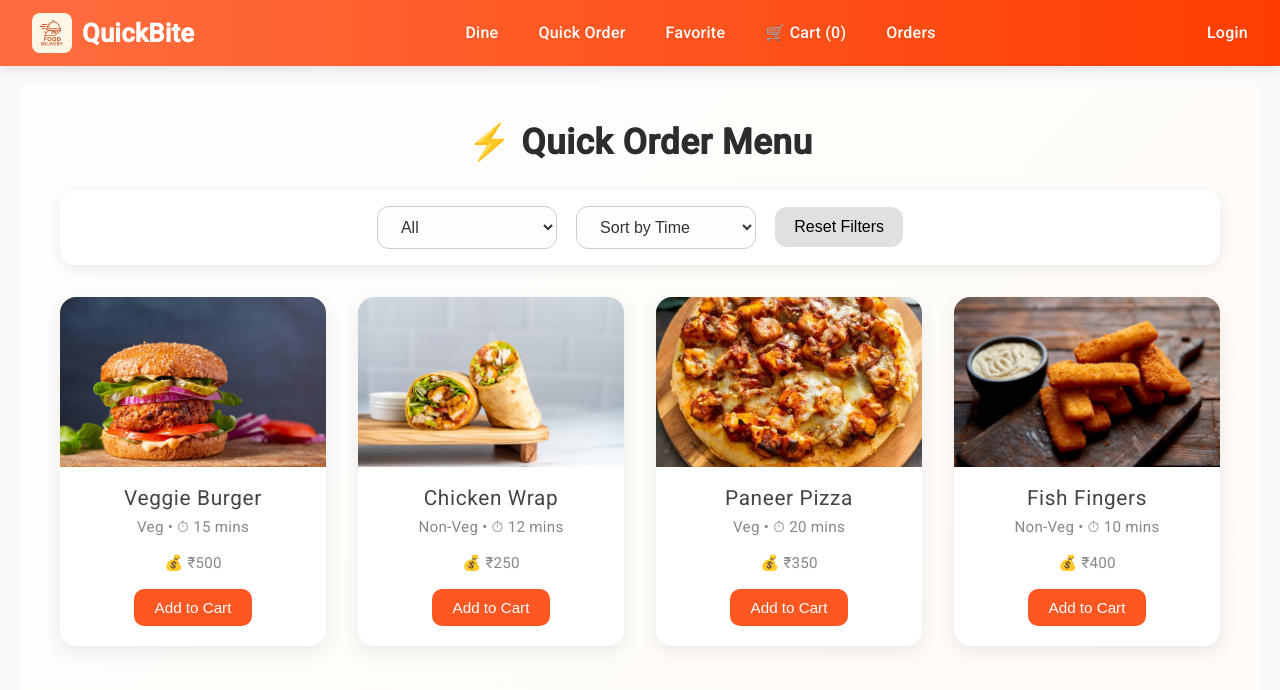
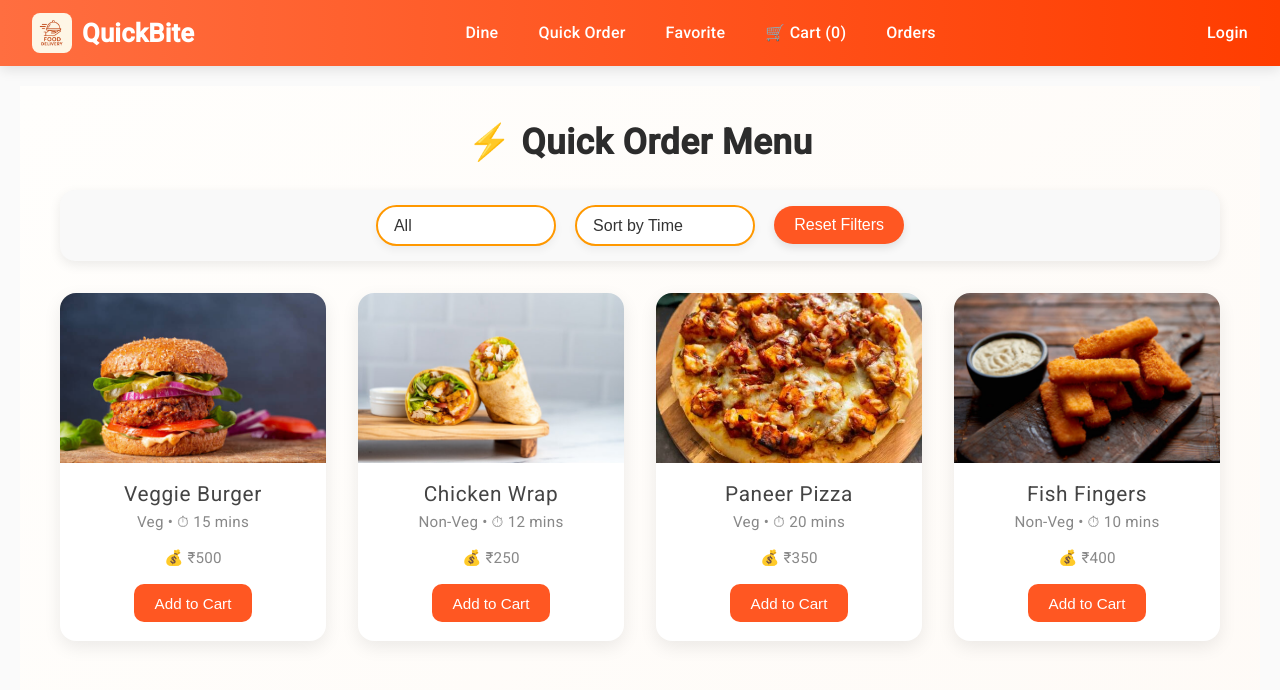
Before and after one commit to Prashanth-HP/Food_Delivery, an Angular app in the folder Frontend/: page /quick-order in a window 1280 px wide. Shown: the top 690 px of the page. Built offline with nearby package versions, Linux system fonts and the light colour scheme.

Commit message:
Modified frontend

```diff
--- a/Frontend/src/app/components/dine-detail/dine-detail.component.css
+++ b/Frontend/src/app/components/dine-detail/dine-detail.component.css
@@ -30,7 +30,7 @@
   max-width: 90vw;
   padding: 12px 20px;
   font-size: 16px;
-  border: 2px solid #ff5722;
+  border: 2px solid #ff9800;
   border-radius: 30px;
   outline: none;
   transition: all 0.3s ease;
--- a/Frontend/src/app/components/quick-order/quick-order.component.css
+++ b/Frontend/src/app/components/quick-order/quick-order.component.css
@@ -14,55 +14,70 @@
 }
 
 /* Enhanced Filters Section */
+/* Container for Filter Controls */
 .filter-controls {
   display: flex;
   justify-content: center;
   align-items: center;
   flex-wrap: wrap;
-  gap: 1.2rem;
-  margin-bottom: 2rem;
-  background: #fff;
-  padding: 1rem 1.5rem;
-  border-radius: 15px;
-  box-shadow: 0 4px 14px rgba(0, 0, 0, 0.08);
+  gap: 1.2rem; /* Spacing between controls */
+  margin-bottom: 2rem; /* Space below the control bar */
+  background: #f9f9f9; /* Slightly off-white background for subtle contrast */
+  padding: 15px 25px; /* Generous padding */
+  border-radius: 15px; /* Moderately rounded corners for the container */
+  box-shadow: 0 4px 12px rgba(0, 0, 0, 0.08); /* Subtle shadow for depth */
 }
 
+/* Styling for the Select Dropdowns within the Filter Controls */
 .filter-controls select {
-  padding: 0.7rem 1.2rem;
-  font-size: 1rem;
-  border-radius: 12px;
-  border: 1px solid #ccc;
-  background-color: #fdfdfd;
-  transition: border-color 0.3s ease, box-shadow 0.3s ease;
-  min-width: 180px;
-  color: #333;
+  padding: 10px 16px; /* Padding similar to NEW STYLE example */
+  font-size: 16px; /* Font size from NEW STYLE example */
+  border-radius: 30px; /* Highly rounded corners like NEW STYLE */
+  border: 2px solid #ff9800; /* Amber border like .filter-select */
+  background-color: #fff; /* White background */
+  color: #333; /* Standard text color */
+  outline: none; /* Remove default outline */
+  transition: border 0.3s ease, box-shadow 0.3s ease; /* Smooth transitions */
+  box-shadow: 0 4px 8px rgba(0, 0, 0, 0.05); /* Subtle shadow like .filter-select */
+  min-width: 180px; /* Retain minimum width if needed */
+  cursor: pointer; /* Indicate interactivity */
+  appearance: none; /* Remove default system appearance */
+  -webkit-appearance: none;
+  -moz-appearance: none;
+  padding-right: 40px; /* Add space for custom arrow if using one */
 }
 
-.filter-controls select:focus,
-.filter-controls select:hover {
-  border-color: #ff5722;
-  box-shadow: 0 0 0 4px rgba(255, 87, 34, 0.1);
-  outline: none;
+/* Focus State for Select Dropdowns */
+.filter-controls select:focus {
+  border-color: #f57c00; /* Darker amber border on focus */
+  box-shadow: 0 0 8px rgba(245, 124, 0, 0.4); /* Amber glow effect on focus */
 }
 
-/* Reset Button Styling */
+/* Styling for the Reset Button */
 .filter-controls .reset-btn {
-  padding: 0.7rem 1.2rem;
-  font-size: 1rem;
-  border: none;
-  border-radius: 12px;
-  background-color: #e0e0e0;
-  color: black;
-  cursor: pointer;
-  transition: background-color 0.3s ease, box-shadow 0.3s ease;
+  padding: 10px 20px; /* Padding similar to select/search */
+  font-size: 16px; /* Matching font size */
+  border: none; /* Remove default border */
+  border-radius: 30px; /* Highly rounded corners */
+  background-color: #ff5722; /* Orange background like .search-input border */
+  color: white; /* White text for contrast */
+  cursor: pointer; /* Indicate interactivity */
+  outline: none; /* Remove default outline */
+  transition: background-color 0.3s ease, box-shadow 0.3s ease; /* Smooth transitions */
+  box-shadow: 0 4px 8px rgba(0, 0, 0, 0.1); /* Subtle shadow */
+  font-weight: 500; /* Slightly bolder text */
 }
 
+/* Hover State for Reset Button */
 .filter-controls .reset-btn:hover {
-  background-color: #ccc;
-  box-shadow: 0 4px 10px #ff5722;
+  background-color: #e64a19; /* Darker orange on hover, like .search-input focus border */
+  box-shadow: 0 6px 12px rgba(0, 0, 0, 0.15); /* Slightly enhanced shadow on hover */
 }
 
-
+/* Optional: Add a focus state matching the select's focus style */
+.filter-controls .reset-btn:focus {
+    box-shadow: 0 0 8px rgba(230, 74, 25, 0.5); /* Orange glow effect */
+}
 /* Grid for cards */
 .quick-grid {
   display: grid;
```
